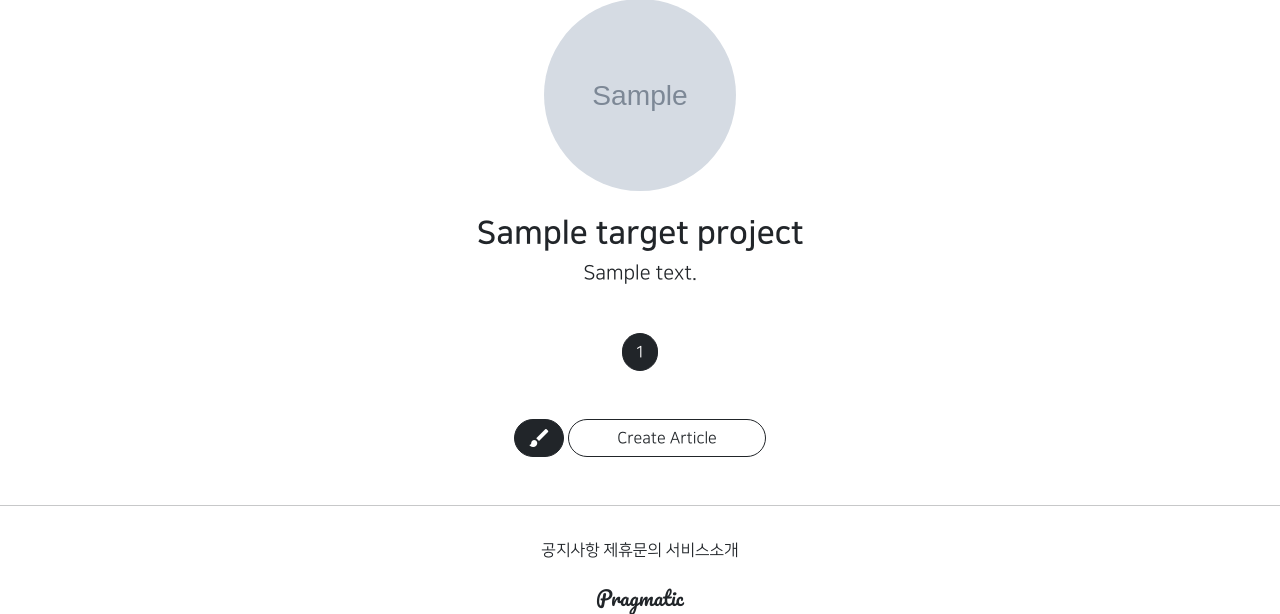
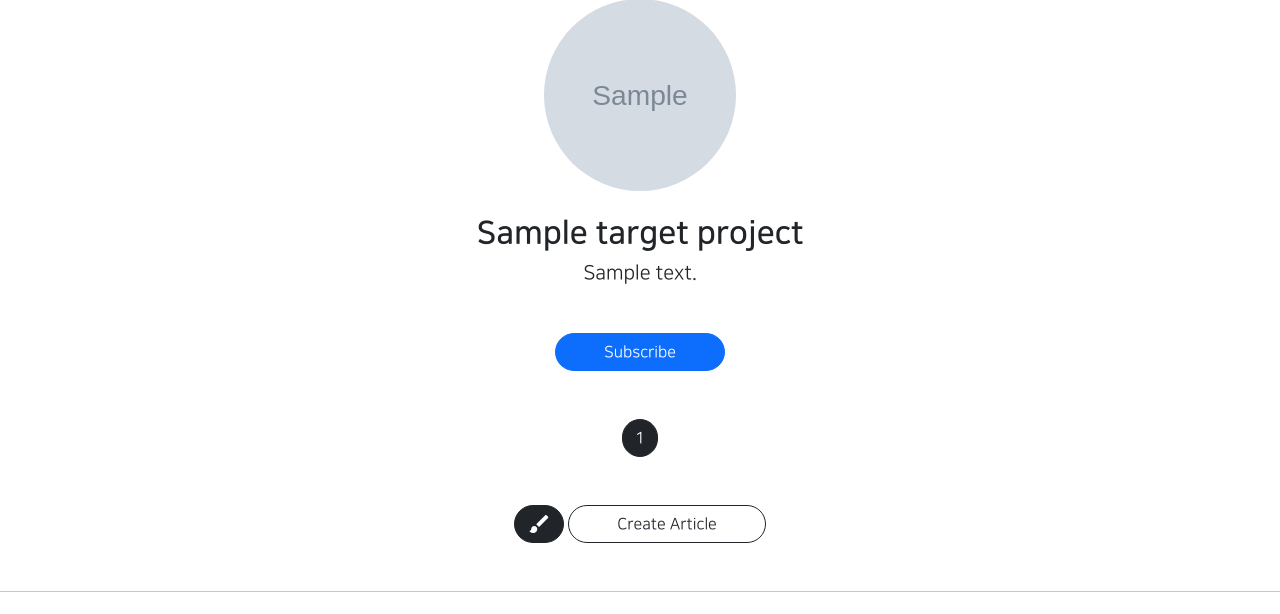
Before and after one commit to codeblue25/gwangjuAI_django, a Django app: template projectapp/templates/projectapp/detail.html in a window 1280 px wide. Shown: the part 242-856 px from the top of the page. Run offline with Django 3.2, Linux system fonts and the light colour scheme; the template is opened without the code that fills it: most values are stand-ins (such as "Sample title", 1, 10 or a date in 2020); grey boxes marked "Sample" are stand-in pictures.

Commit message:
210819 commit4

```diff
--- a/projectapp/templates/projectapp/detail.html
+++ b/projectapp/templates/projectapp/detail.html
@@ -18,6 +18,14 @@
         <h5>{{ target_project.description }}</h5>
     </div>
 </div>
+
+    <div class="text-center">
+        <a href="{% url 'subscribeapp:subscribe' project_pk=target_project.pk %}"
+            class="btn btn-primary rounded-pill px-5">
+            Subscribe
+        </a>
+    </div>
+
     <div>
         {% include 'snippets/list_fragment.html' with article_list=object_list %}
     </div>
--- a/subscribeapp/urls.py
+++ b/subscribeapp/urls.py
@@ -1,5 +1,9 @@
+from django.urls import path
 
+from subscribeapp.views import SubscriptionView
+
+app_name = 'subscribeapp'
 
 urlpatterns = [
-
+    path('subscribe/<int:project_pk>', SubscriptionView.as_view(), name='subscribe')
 ]
```
Also changed, not shown: subscribeapp/views.py (+27 -0 lines).
